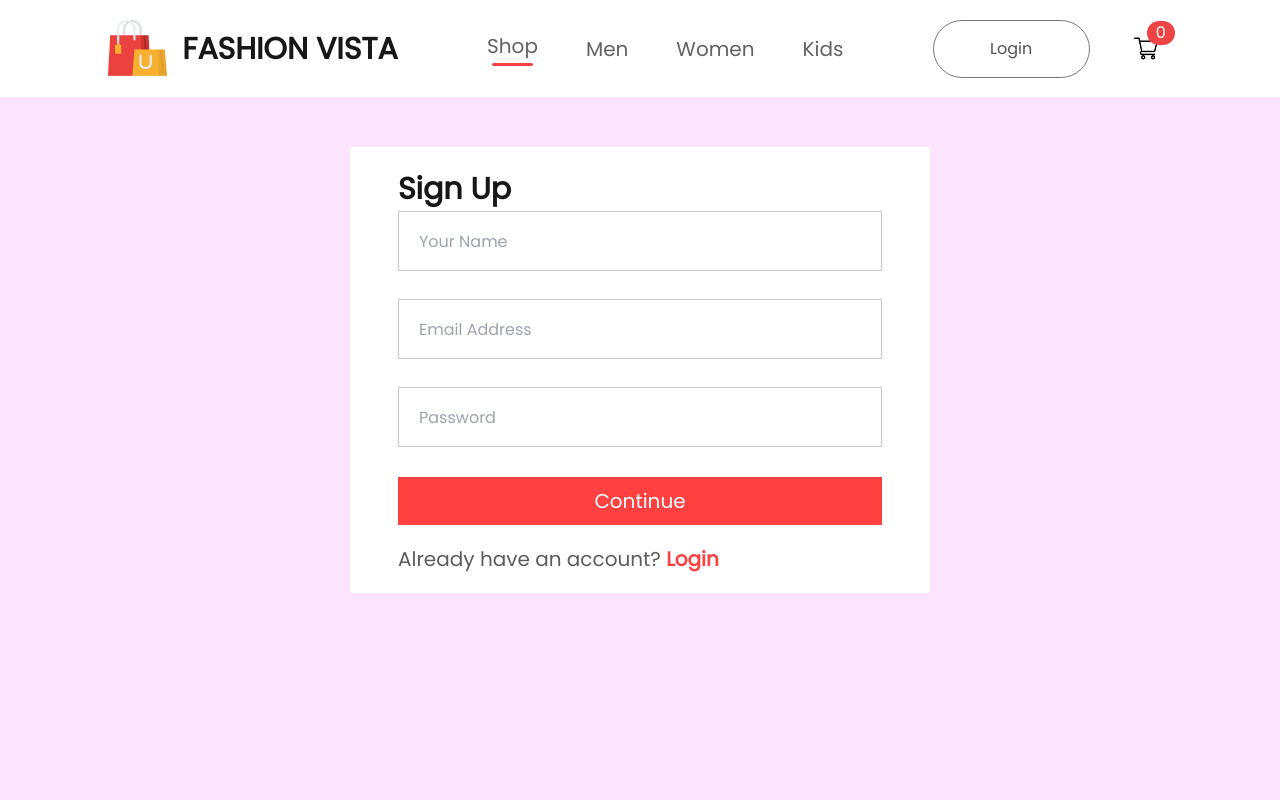
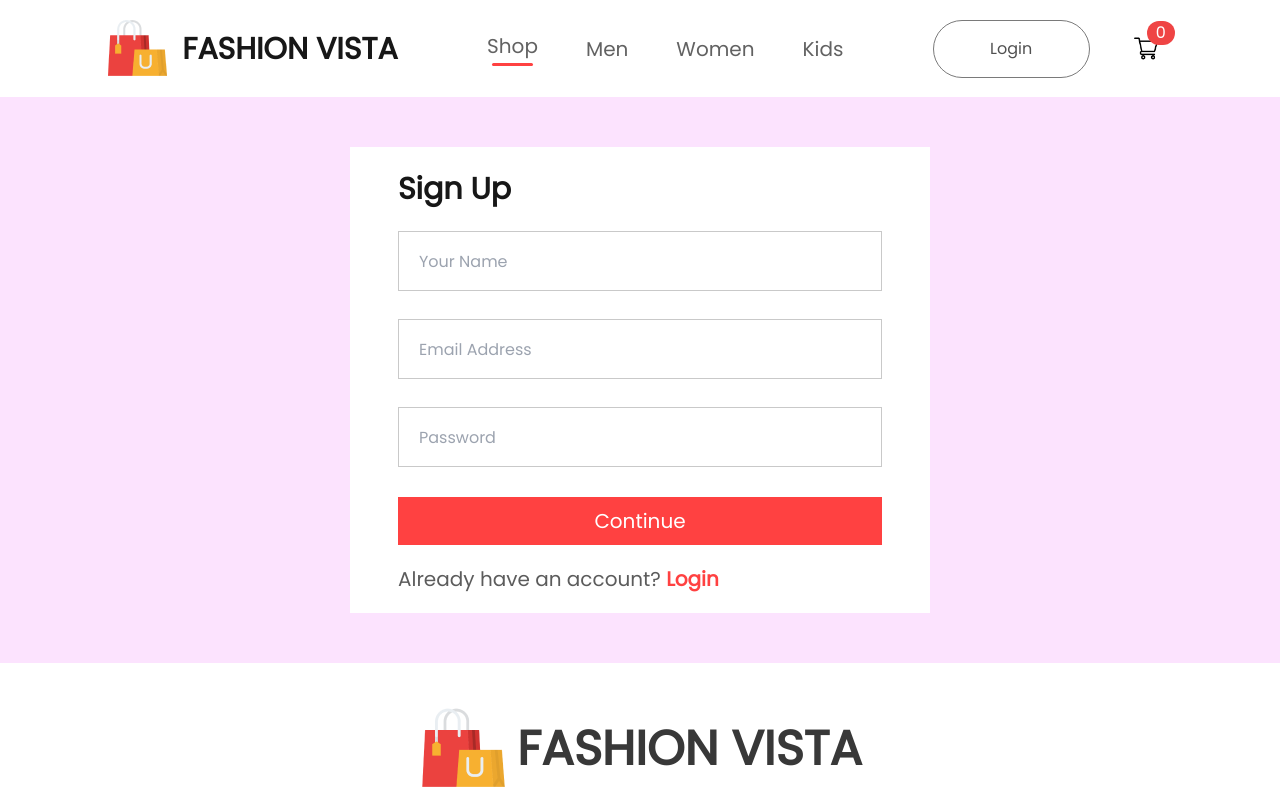
Before and after one commit to priyadharshinitc/Fashion-Vista, a React (Create React App) app in the folder frontend/: page /login in a window 1280 px wide. Shown: the top 800 px of the page. Built offline with nearby package versions, Linux system fonts and the light colour scheme.

Commit message:
Mediaqueries added for LoginSignup page

```diff
--- a/frontend/src/Pages/LoginSignup.jsx
+++ b/frontend/src/Pages/LoginSignup.jsx
@@ -11,11 +11,11 @@ const LoginSignup = () => {
     fontSize: "16px"
   }
   return (
-    <div className='loginsignup w-full h-[93vh] bg-[#FCE3FE] pt-[50px] pb-[50px] mb-[30px] max-xl:pt-[50px]'>
+    <div className='loginsignup w-full h-fit bg-[#FCE3FE] pt-[50px] pb-[50px] mb-[30px] max-xl:pt-[50px]'>
       <div className="loginsignup-container w-[580px] h-fit bg-white py-5 px-12 m-auto max-xl:w-auto max-xl:max-w-[500px] max-xl:h-[500px] max-sm:w-[80%] max-sm:p-4">
         <h1 className="text-3xl font-semibold text-[#171717] my-1 mx-0 max-xl:my-2 max-xl:mx-auto max-md:text-2xl">Sign Up</h1>
         <div className="loginsignup-fields flex flex-col gap-7">
-          <input type="text" placeholder='Your Name' style={loginsignupFieldsInputStyles} className='max-xl:gap-5 max-xl:mt-5' />
+          <input type="text" placeholder='Your Name' style={loginsignupFieldsInputStyles} className='max-xl:gap-5 mt-5' />
           <input type="email" placeholder='Email Address' style={loginsignupFieldsInputStyles} />
           <input type="password" placeholder='Password' style={loginsignupFieldsInputStyles} />
         </div>
```
